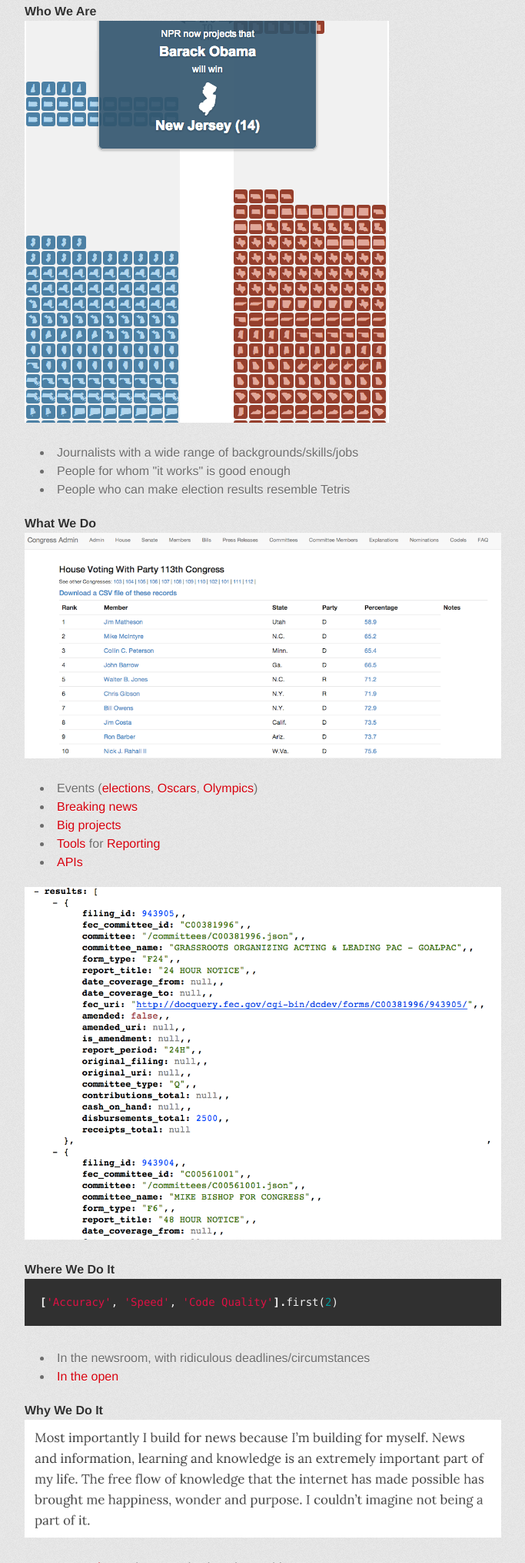
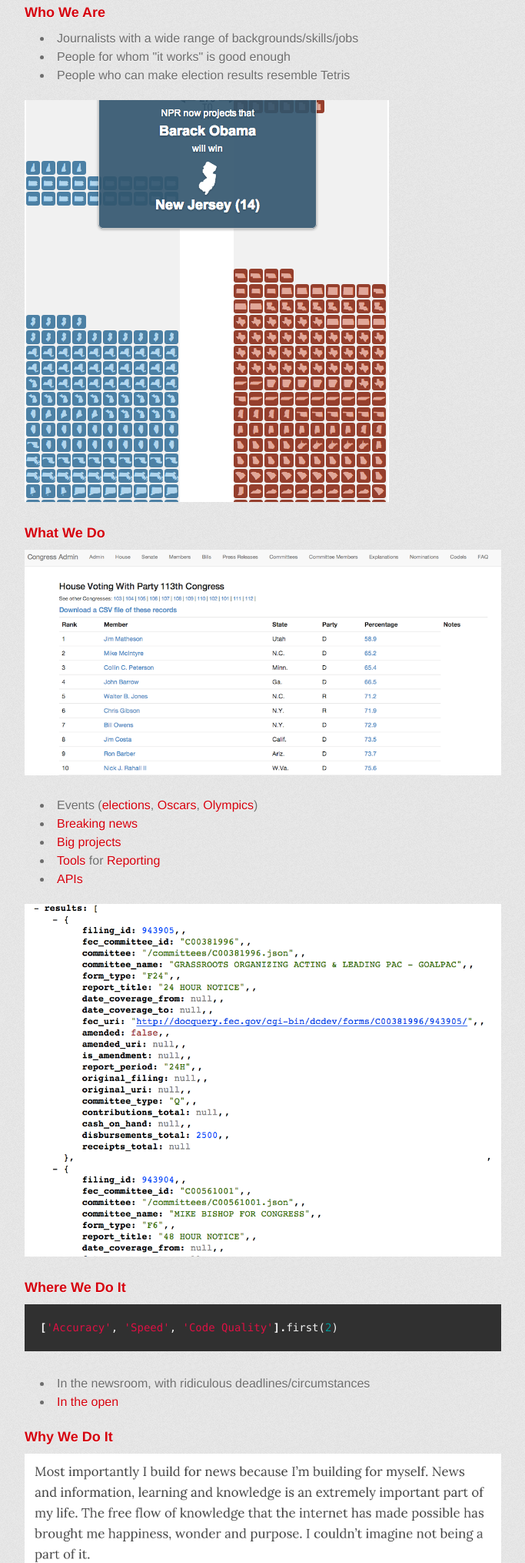
Before and after one commit to dwillis/ruby_for_journalism, a plain HTML site: page index.html in a window 1280 px wide. Shown: the part 770-2800 px from the top of the page at 77% size, without its empty margins (298-981 px from the left). Drawn offline with Linux system fonts and the light colour scheme; a web font is replaced by a local one.

Commit message:
moved tetris img

```diff
--- a/index.html
+++ b/index.html
@@ -30,18 +30,19 @@
 
 <p><img src="https://raw.githubusercontent.com/dwillis/ruby_for_journalism/master/nyt_newsroom.jpg" alt="NYT newsroom"></p>
 
-<h4>
-<a name="who-we-are" class="anchor" href="#who-we-are"><span class="octicon octicon-link"></span></a>Who We Are</h4>
-
-<p><img src="https://raw.githubusercontent.com/dwillis/ruby_for_journalism/master/tetris.png" alt="tetris"></p>
+<h3>
+<a name="who-we-are" class="anchor" href="#who-we-are"><span class="octicon octicon-link"></span></a>Who We Are</h3>
 
 <ul>
 <li>Journalists with a wide range of backgrounds/skills/jobs</li>
 <li>People for whom "it works" is good enough</li>
 <li>People who can make election results resemble Tetris</li>
 </ul>
-<h4>
-<a name="what-we-do" class="anchor" href="#what-we-do"><span class="octicon octicon-link"></span></a>What We Do</h4>
+
+<p><img src="https://raw.githubusercontent.com/dwillis/ruby_for_journalism/gh-pages/tetris.png" alt="tetris"></p>
+
+<h3>
+<a name="what-we-do" class="anchor" href="#what-we-do"><span class="octicon octicon-link"></span></a>What We Do</h3>
 
 <p><img src="https://raw.githubusercontent.com/dwillis/ruby_for_journalism/master/congress_admin.png" alt="Congress Admin"></p>
 
@@ -57,8 +58,8 @@
 <li><a href="http://developer.nytimes.com/docs">APIs</a></li>
 </ul><p><img src="https://raw.githubusercontent.com/dwillis/ruby_for_journalism/master/filings_api.png" alt="Campaign Finance API"></p>
 
-<h4>
-<a name="where-we-do-it" class="anchor" href="#where-we-do-it"><span class="octicon octicon-link"></span></a>Where We Do It</h4>
+<h3>
+<a name="where-we-do-it" class="anchor" href="#where-we-do-it"><span class="octicon octicon-link"></span></a>Where We Do It</h3>
 
 <div class="highlight highlight-ruby"><pre><span class="o">[</span><span class="s1">'Accuracy'</span><span class="p">,</span> <span class="s1">'Speed'</span><span class="p">,</span> <span class="s1">'Code Quality'</span><span class="o">].</span><span class="n">first</span><span class="p">(</span><span class="mi">2</span><span class="p">)</span>
 </pre></div>
@@ -68,8 +69,8 @@
 <li>
 <a href="https://github.com/documentcloud">In</a> <a href="https://github.com/propublica">the</a> <a href="https://github.com/NYTimes">open</a>
 </li>
-</ul><h4>
-<a name="why-we-do-it" class="anchor" href="#why-we-do-it"><span class="octicon octicon-link"></span></a>Why We Do It</h4>
+</ul><h3>
+<a name="why-we-do-it" class="anchor" href="#why-we-do-it"><span class="octicon octicon-link"></span></a>Why We Do It</h3>
 
 <p><img src="https://raw.githubusercontent.com/dwillis/ruby_for_journalism/master/ryan_mark.png" alt="Ryan Mark"></p>
 
@@ -77,8 +78,8 @@
 <li>
 <a href="http://laurenrabaino.com/2014/07/why-develop-in-the-newsroom/">Interesting</a> and constantly-changing problems</li>
 <li><a href="http://ryantmark.tumblr.com/post/92156514574/why-i-build-for-news">It matters to people</a></li>
-</ul><h4>
-<a name="what-you-can-do" class="anchor" href="#what-you-can-do"><span class="octicon octicon-link"></span></a>What You Can Do</h4>
+</ul><h3>
+<a name="what-you-can-do" class="anchor" href="#what-you-can-do"><span class="octicon octicon-link"></span></a>What You Can Do</h3>
 
 <ul>
 <li><a href="http://code.minnpost.com/car-code/">Contribute code</a></li>
```
